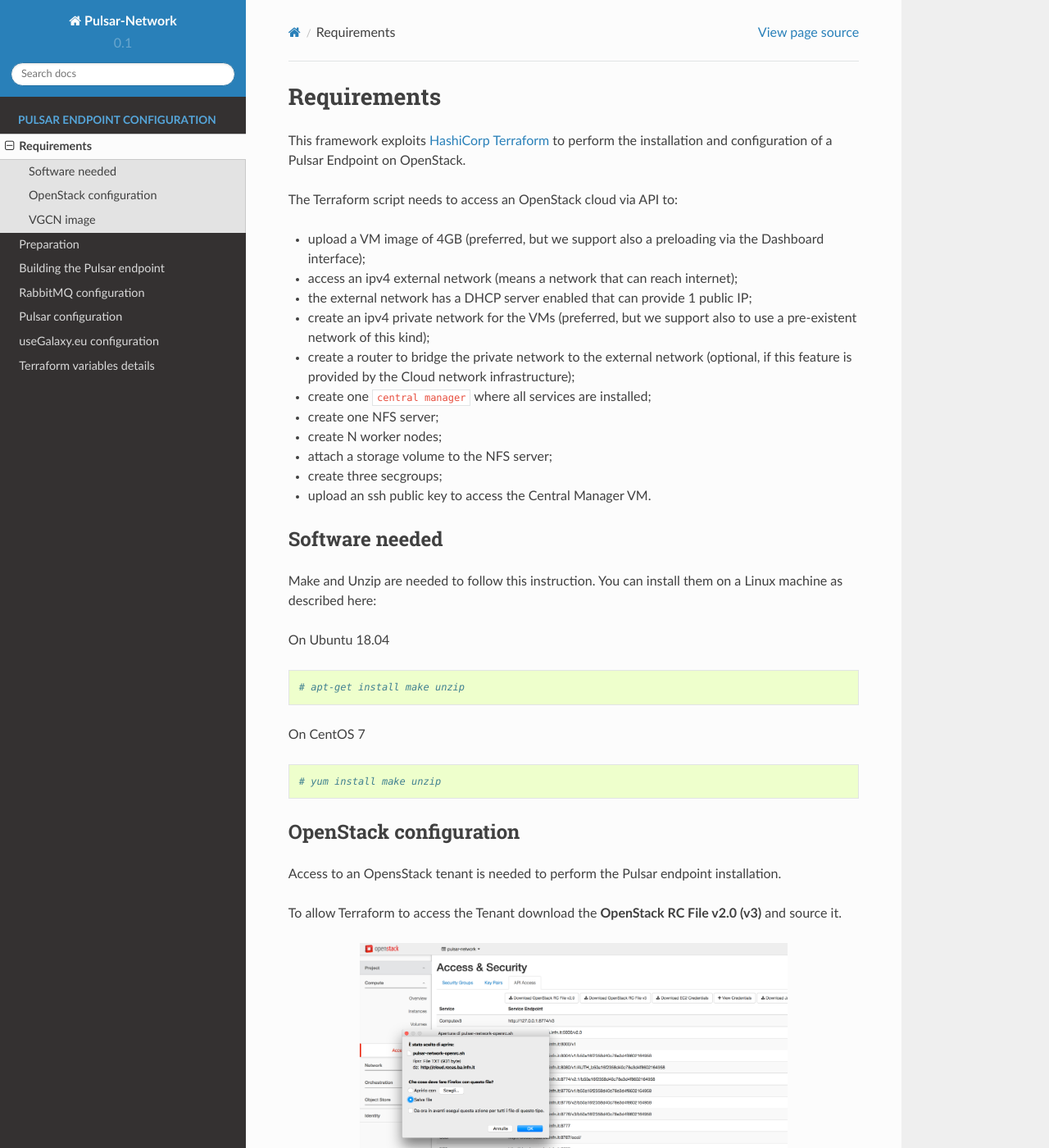
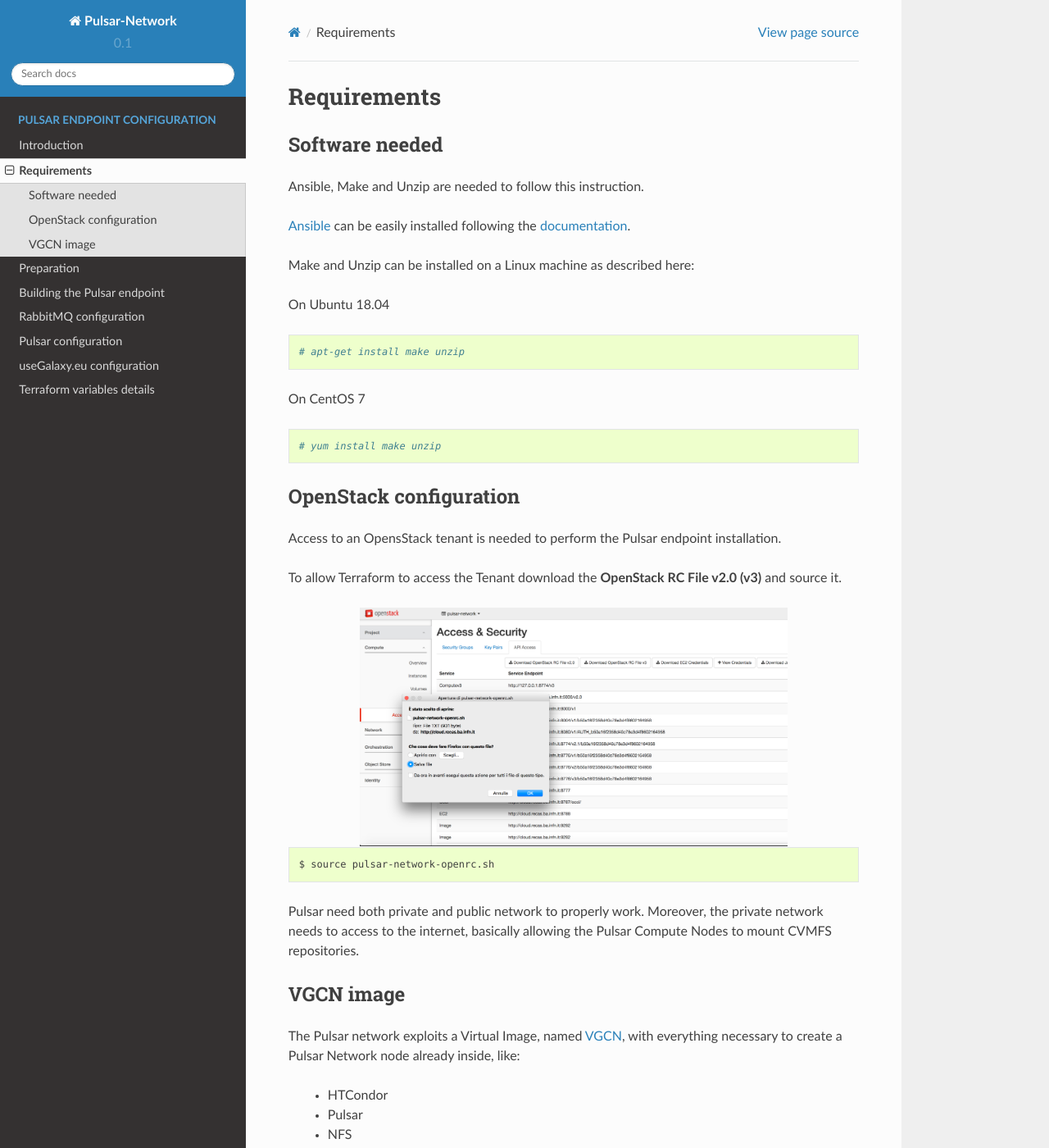
Before and after one commit to usegalaxy-eu/pulsar-network-docs, a Sphinx documentation site: the page built from source/requirements.rst, in a window 1280 px wide and 1400 px high. Shown: the whole window at 82% size. Built offline with Sphinx 7.4.7 and the Read the Docs theme 2.0.0, drawn with Linux system fonts in a browser that asks for light colours; some of the changed text lies outside the part shown.

Commit message:
contents update

```diff
--- a/source/build_pulsar_node.rst
+++ b/source/build_pulsar_node.rst
@@ -45,7 +45,7 @@
 
 The Pulsar endpoint is now configured, but Pulsar is still turned off. In the next step it will be properly configured to talk with `usegalaxy.eu <https://usegalaxy.eu>`_ RabbitMQ and turned on.
 
-Testing Central Manager SSH access
+Testing SSH access
 ----------------------------------
 
 The SSH public key configured in the ``vars.tf`` file is added to the ``authorized_keys`` file of the Central Manager VM. To login to this VM just type:
--- a/source/index.rst
+++ b/source/index.rst
@@ -18,6 +18,7 @@
    :maxdepth: 2
    :caption: Pulsar Endpoint Configuration
 
+   introduction
    requirements
    pretasks
    build_pulsar_node
--- a/source/requirements.rst
+++ b/source/requirements.rst
@@ -1,26 +1,15 @@
 Requirements
 ============
-
-This framework exploits `HashiCorp Terraform <https://www.terraform.io/>`_ to perform the installation and configuration of a Pulsar Endpoint on OpenStack.
-
-The Terraform script needs to access an OpenStack cloud via API to:
-
-- upload a VM image of 4GB (preferred, but we support also a preloading via the Dashboard interface);
-- access an ipv4 external network (means a network that can reach internet);
-- the external network has a DHCP server enabled that can provide 1 public IP;
-- create an ipv4 private network for the VMs (preferred, but we support also to use a pre-existent network of this kind);
-- create a router to bridge the private network to the external network (optional, if this feature is provided by the Cloud network infrastructure);
-- create one ``central manager`` where all services are installed;
-- create one NFS server;
-- create N worker nodes;
-- attach a storage volume to the NFS server;
-- create three secgroups;
-- upload an ssh public key to access the Central Manager VM.
 
 Software needed
 ---------------
 
-Make and Unzip are needed to follow this instruction. You can install them on a Linux machine as described here:
+Ansible, Make and Unzip are needed to follow this instruction.
+
+`Ansible <https://www.ansible.com>`_  can be easily installed following the `documentation <https://docs.ansible.com/ansible/latest/installation_guide/intro_installation.html>`_.
+
+
+Make and Unzip can be installed on a Linux machine as described here:
 
 On Ubuntu 18.04
 ::
@@ -52,7 +41,16 @@
 VGCN image
 ----------
 
-The Pulsar network exploits a Virtual Image, named `VGCN <https://github.com/usegalaxy-eu/vgcn>`_, with everything necessary to create a Pulsar Network node already inside. This image must be available in your Tenant.
+The Pulsar network exploits a Virtual Image, named `VGCN <https://github.com/usegalaxy-eu/vgcn>`_, with everything necessary to create a Pulsar Network node already inside, like:
+
+    - HTCondor
+    - Pulsar
+    - NFS
+    - CVMFS
+    - Singularity
+    - Docker
+
+This image must be available in your Tenant.
 
 Depending on the OpenStack configuration you will be available to upload the image by URL or not. In the first case the image can be installed straightforwardly using the :doc:`pretasks` recipes.
 
```
Also changed, not shown: other parts of source/build_pulsar_node.rst (+3 -0 lines), source/introduction.rst (added, +44 -0 lines), source/pulsar.rst (+13 -19 lines), source/_static/img/architecture.png (added), source/_static/img/architecture2.png (added).
